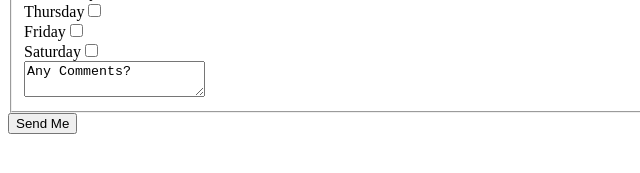
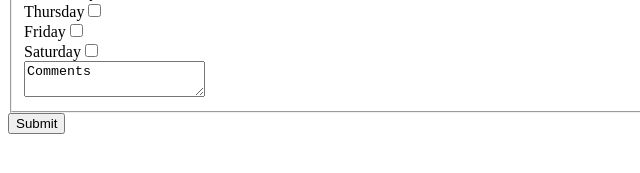
Before and after one commit to Mkim116/Lab-4, a plain HTML site: page index.html in a window 1280 px wide. Shown: the part 401-574 px from the top of the page, 0-640 px from the left. Drawn offline with Linux system fonts and the light colour scheme.

Commit message:
Update index.html

```diff
--- a/index.html
+++ b/index.html
@@ -43,10 +43,10 @@
 				<div><label>Friday<input type="checkbox" name="available_field[]" value="friday"></label></div>
 				<div><label>Saturday<input type="checkbox" name="available_field[]" value="saturday"></label></div>
 			</div>
-			<textarea name="comments_field" >Any Comments?</textarea>
+			<textarea name="comments_field" >Comments</textarea>
 		</fieldset>
-		<input type="hidden" name="hidden_field" value="acastilla">
-		<input type="submit" value="Send Me">
+		<input type="hidden" name="hidden_field" value="mkim">
+		<input type="submit">
 	</form>
 </body>
 </html>
```
